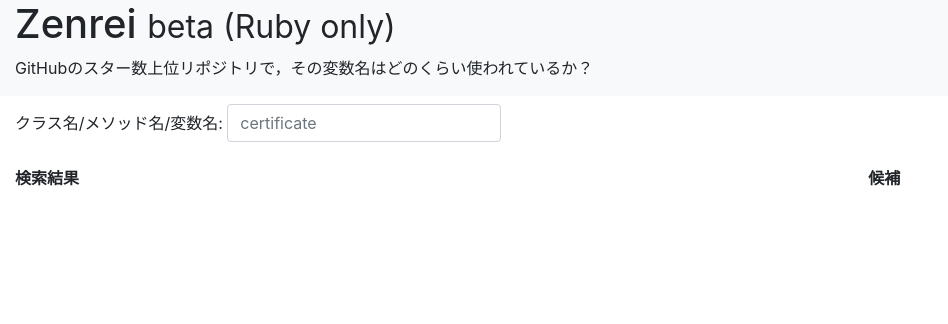
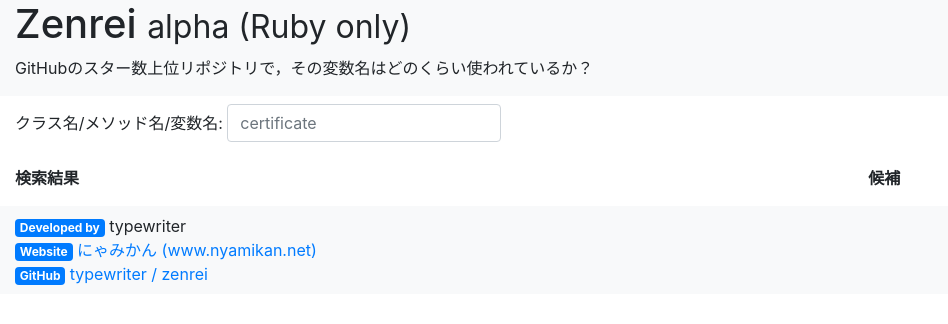
Before and after one commit to typewriter/zenrei, a Vue app in the folder view/: page / in a window 1280 px wide. Shown: the top 324 px of the page, without its empty margins (0-948 px from the left). Built offline with nearby package versions, Linux system fonts and the light colour scheme; what vue-async-computed would draw is missing.

Commit message:
Add footer + small fix

```diff
--- a/view/public/index.html
+++ b/view/public/index.html
@@ -5,7 +5,7 @@
     <meta http-equiv="X-UA-Compatible" content="IE=edge">
     <meta name="viewport" content="width=device-width,initial-scale=1.0">
     <link rel="icon" href="<%= BASE_URL %>favicon.ico">
-    <title>Zenrei: GitHubのスター数上位リポジトリで，その変数名はどのくらい使われているか？</title>
+    <title>Zenrei (alpha): GitHubのスター数上位リポジトリで，その変数名はどのくらい使われているか？</title>
   </head>
   <body>
     <noscript>
--- a/view/src/App.vue
+++ b/view/src/App.vue
@@ -2,6 +2,7 @@
   <div id="app">
     <Title />
     <SearchBar />
+    <Footer />
   </div>
 </template>
 
@@ -16,6 +17,7 @@
 // Other components
 import Title from './components/Title.vue'
 import SearchBar from './components/SearchBar.vue'
+import Footer from './components/Footer.vue'
 
 Vue.use(BootstrapVue)
 Vue.use(AsyncComputed)
@@ -24,7 +26,8 @@
   name: 'app',
   components: {
     Title,
-    SearchBar
+    SearchBar,
+    Footer
   }
 }
 </script>
--- /dev/null
+++ b/view/src/components/Footer.vue
@@ -0,0 +1,19 @@
+<template>
+  <b-container classs="footer" fluid>
+    <b-row class="bg-light pt-2 pb-2">
+      <b-col cols="12">
+        <b-badge variant="primary">Developed by </b-badge> typewriter<br>
+        <b-badge variant="primary">Website</b-badge>&nbsp;<a href="https://www.nyamikan.net">にゃみかん (www.nyamikan.net)</a><br>
+        <b-badge variant="primary">GitHub</b-badge>&nbsp;<a href="https://github.com/typewriter/zenrei">typewriter / zenrei</a>
+      </b-col>
+    </b-row>
+  </b-container>
+</template>
+
+<script>
+export default {
+  name: 'Footer',
+  props: {
+  }
+}
+</script>
--- a/view/src/components/Title.vue
+++ b/view/src/components/Title.vue
@@ -3,7 +3,7 @@
     <b-row class="bg-light">
       <b-col cols="12">
         <h1>
-          Zenrei <small>beta (Ruby only)</small>
+          Zenrei <small>alpha (Ruby only)</small>
         </h1>
         <!-- <small>(from Japanese: 前例, "precedent")</small> -->
         <p>GitHubのスター数上位リポジトリで，その変数名はどのくらい使われているか？</p>
```
